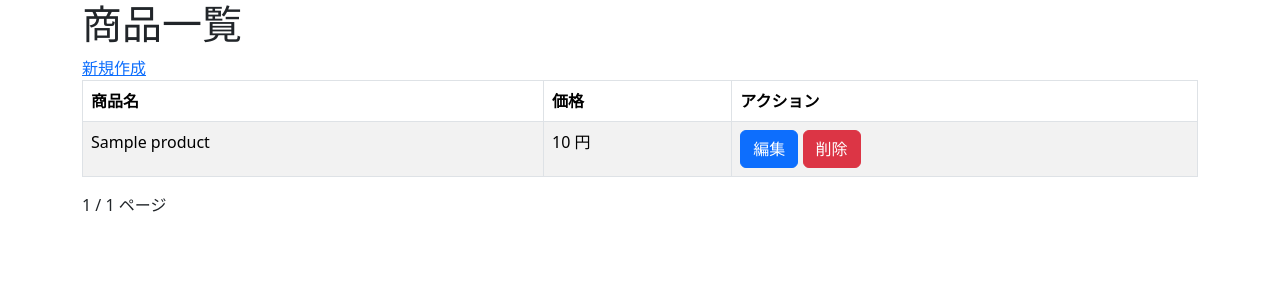
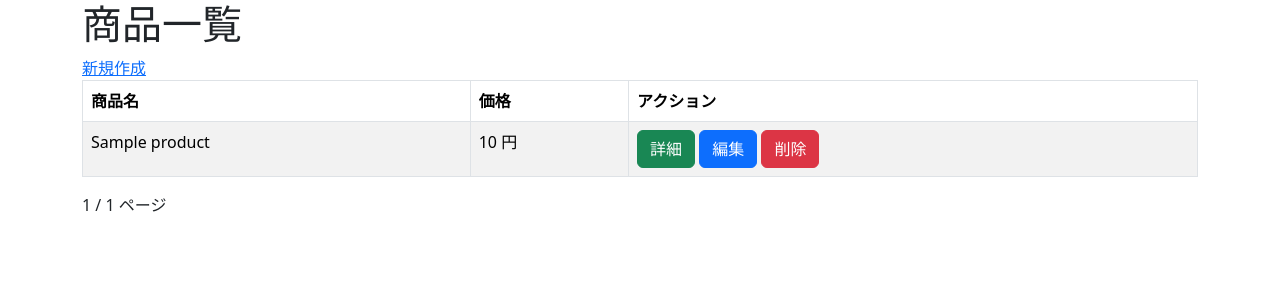
Before and after one commit to tanahashi137/django-basic-kadai, a Django app: template kadai_010/crud/templates/crud/product_list.html in a window 1280 px wide. Shown: the top 300 px of the page. Run offline with Django 5.2, Linux system fonts and the light colour scheme; the template is opened without the code that fills it: most values are stand-ins (such as "Sample title", 1, 10 or a date in 2020).

Commit message:
Update product_list.html

```diff
--- a/kadai_010/crud/templates/crud/product_list.html
+++ b/kadai_010/crud/templates/crud/product_list.html
@@ -18,6 +18,7 @@
             <td>{{ product.name }}</td>
             <td>{{ product.price }} 円</td>
             <td>
+                <button class="btn btn-success" onclick="location.href='{% url 'detail' pk=product.pk %}'">詳細</button>
                 <button class="btn btn-primary" onclick="location.href='{% url 'edit' pk=product.pk %}'">編集</button>
                 <button class="btn btn-danger" onclick="location.href='{% url 'delete' pk=product.pk %}'">削除</button>
             </td>
```
